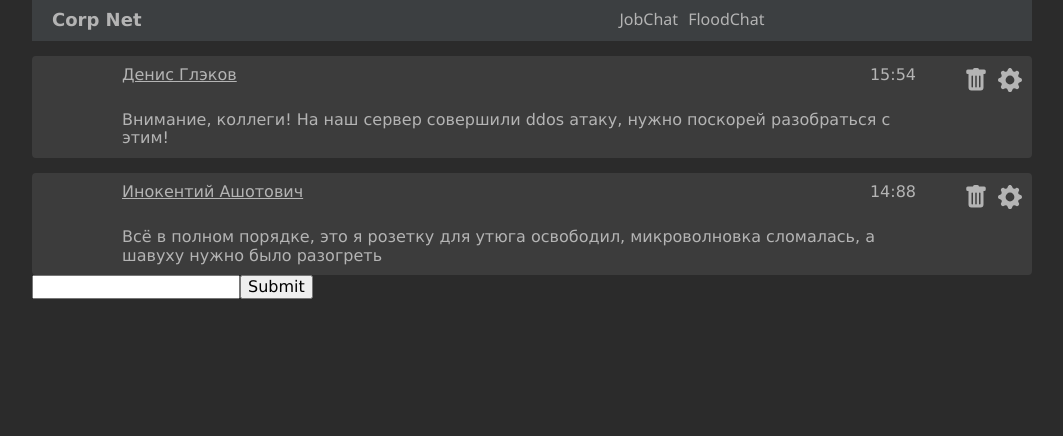
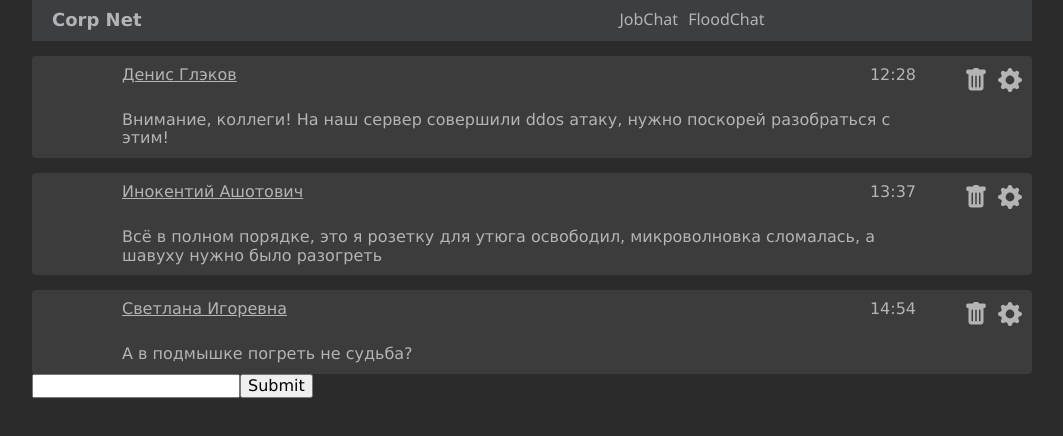
Before and after one commit to Catiumeye/Corp-Net, a React (Create React App) app: page /work in a window 1280 px wide. Shown: the top 436 px of the page, without its empty margins (108-1171 px from the left). Built offline with nearby package versions, Linux system fonts and the light colour scheme.

Commit message:
some refactor and both working chats

```diff
--- a/src/components/app/App.js
+++ b/src/components/app/App.js
@@ -3,7 +3,7 @@ import { Route, Link, Switch, Redirect } from "react-router-dom";
 import './App.css';
 
 import FloodChat from "../floodChat";
-import WorkingChat from "../workingChat";
+import WorkChat from "../workChat";
 import Home from "../home";
 
 const App = () => {
@@ -20,7 +20,7 @@ const App = () => {
             <Switch>
                 <Route exact path='/home' component={Home}/>
                 <Route exact path='/flood' component={FloodChat}/>
-                <Route exact path='/work' component={WorkingChat}/>
+                <Route exact path='/work' component={WorkChat}/>
                 <Redirect from='/' to='/home'/>
             </Switch>
         </div>
--- a/src/components/floodChat/FloodChat.js
+++ b/src/components/floodChat/FloodChat.js
@@ -2,11 +2,11 @@ import React, { useEffect } from "react";
 import UserMessage from "../userMessage";
 import InputMessage from "../inputMessage";
 import { useSelector, useDispatch } from "react-redux";
-import vdv from '../../floodMessages.json'
+import vdv from '../../messageData/floodMessages.json'
 
 const FloodChat = () => {
     const dispatch = useDispatch();
-    const msgList = useSelector(state => state.mainReducer.messagesFlood)
+    const msgList = useSelector(state => state.floodReducer.messagesFlood);
 
     useEffect(() => {
         dispatch({type: 'MAKE_STATE_FOR_FLOOD', payload: vdv});
--- a/src/components/inputMessage/InputMessage.js
+++ b/src/components/inputMessage/InputMessage.js
@@ -2,17 +2,27 @@ import React, {useEffect, useRef} from "react";
 import {useDispatch, useSelector} from "react-redux";
 
 const InputMessage = ({chat}) => {
-    const needToEdit = useSelector((state) => state.mainReducer.needToEditFlood);
-    const editingModeFlood = useSelector(state => state.mainReducer.editingModeFlood)
+    const needToEditFlood = useSelector((state) => state.floodReducer.needToEditFlood);
+    const needToEditWork = useSelector((state) => state.workReducer.needToEditWork);
+    const editingModeFlood = useSelector(state => state.floodReducer.editingModeFlood)
+    const editingModeWork = useSelector(state => state.workReducer.editingModeWork)
     const dispatch = useDispatch();
     const inp = useRef();
 
+    console.log(editingModeWork)
 
     useEffect(() => {
-        if (needToEdit) {
-            inp.current.value = needToEdit[1]
+        if (chat === 'flood') {
+            if (needToEditFlood !== false) {
+                inp.current.value = needToEditFlood[1]
+            }
         }
-    }, [needToEdit])
+        if (chat === 'work') {
+            if (needToEditWork) {
+                inp.current.value = needToEditWork[1]
+            }
+        }
+    }, [needToEditFlood, needToEditWork, chat])
 
     const formSubmit = (e) => {
         e.preventDefault();
@@ -21,7 +31,7 @@ const InputMessage = ({chat}) => {
 
         if (chat === 'flood' && inp.current.value && editingModeFlood) {
             dispatch({type: 'EDIT_MESSAGE_FLOOD_2',
-                payload: {id: needToEdit[0], newMsgFlood: inp.current.value}})
+                payload: {id: needToEditFlood[0], newMsgFlood: inp.current.value}})
         }
         if (chat === 'flood' && inp.current.value && !editingModeFlood) {
             dispatch({type: 'ADD_NEW_MESSAGE_FLOOD',
@@ -31,7 +41,11 @@ const InputMessage = ({chat}) => {
                     time: payloadDate,
                     messageText: inp.current.value }})
         }
-        if (chat === 'work' && inp.current.value && !editingModeFlood) {
+        if (chat === 'work' && inp.current.value && editingModeWork) {
+            dispatch({type: 'EDIT_MESSAGE_WORK_2',
+                payload: {id: needToEditWork[0], newMsgWork: inp.current.value}})
+        }
+        if (chat === 'work' && inp.current.value && !editingModeWork) {
             dispatch({type: 'ADD_NEW_MESSAGE_WORK',
                 payload: {
                     id: date.getTime(),
--- a/src/components/userMessage/UserMessage.js
+++ b/src/components/userMessage/UserMessage.js
@@ -23,12 +23,11 @@ const UserMessage = ({id, name, time, messageText, chat}) => {
                 dispatch({type: 'EDIT_MESSAGE_FLOOD_1', payload: id});
                 break;
             case 'work':
-                dispatch({type: 'EDIT_MESSAGE_WORK', payload: id});
+                dispatch({type: 'EDIT_MESSAGE_WORK_1', payload: id});
                 break;
             default:
                 console.log('UserMessage(editMessage) - has error');
         }
-
     }
 
     return(
--- /dev/null
+++ b/src/components/workChat/index.js
@@ -0,0 +1,2 @@
+import WorkChat from "./workChat";
+export default WorkChat;
--- a/src/components/workingChat/workingChat.js
+++ b/src/components/workChat/workChat.js
@@ -1,13 +1,13 @@
 import React, {useEffect} from "react";
 import InputMessage from "../inputMessage";
 import UserMessage from "../userMessage";
-import vdv from '../../workMessages.json';
+import vdv from '../../messageData/workMessages.json';
 import {useDispatch, useSelector} from "react-redux";
 
 
-const WorkingChat = () => {
+const WorkChat = () => {
     const dispatch = useDispatch();
-    const msgList =  useSelector((state) => state.mainReducer.messagesWork);
+    const msgList =  useSelector((state) => state.workReducer.messagesWork);
 
     useEffect(() => {
         dispatch({type: 'MAKE_STATE_FOR_WORK', payload: vdv});
@@ -25,4 +25,4 @@ const WorkingChat = () => {
     )
 }
 
-export default WorkingChat;
+export default WorkChat;
--- a/src/components/workingChat/index.js
+++ /dev/null
@@ -1,2 +0,0 @@
-import WorkingChat from "./workingChat";
-export default WorkingChat;
--- a/src/workMessages.json
+++ b/src/messageData/workMessages.json
@@ -2,13 +2,19 @@
   {
     "id": 1,
     "name": "Денис Глэков",
-    "time": "15:54",
+    "time": "12:28",
     "messageText": "Внимание, коллеги! На наш сервер совершили ddos атаку, нужно поскорей разобраться с этим!"
   },
   {
     "id": 2,
     "name": "Инокентий Ашотович",
-    "time": "14:88",
+    "time": "13:37",
     "messageText": "Всё в полном порядке, это я розетку для утюга освободил, микроволновка сломалась, а шавуху нужно было разогреть"
+  },
+  {
+    "id": 3,
+    "name": "Светлана Игоревна",
+    "time": "14:54",
+    "messageText": "А в подмышке погреть не судьба?"
   }
 ]
--- a/src/reducers/mainReducer.js
+++ b/src/store/floodReducer.js
@@ -1,12 +1,10 @@
 const initialState = {
     messagesFlood: [],
-    messagesWork: [],
     needToEditFlood: [null, null], /* первый аргумент id, второй текст для редактирования */
     editingModeFlood: false
 }
 
-export const mainReducer = (state = initialState, action) => {
-    console.log(state)
+export const floodReducer = (state = initialState, action) => {
     switch (action.type) {
         case 'MAKE_STATE_FOR_FLOOD':
             return {...state, messagesFlood: [...action.payload]}
@@ -16,7 +14,7 @@ export const mainReducer = (state = initialState, action) => {
             return {...state, messagesFlood: [...state.messagesFlood, action.payload] }
 
 
-        case 'EDIT_MESSAGE_FLOOD_1':
+        case 'EDIT_MESSAGE_FLOOD_1': /* Первый этап редактирования срабатывает по нажатию на шестерёнку */
             //Создает needToEditF с id элемента и текстом, которые нужно изменить и включает режим редактирования
             let vdvFlood = null;
             state.messagesFlood.forEach((item) => {
@@ -25,15 +23,14 @@ export const mainReducer = (state = initialState, action) => {
             return {...state, needToEditFlood: [action.payload, vdvFlood], editingModeFlood: true}
 
 
-        case 'EDIT_MESSAGE_FLOOD_2':
-            // let sliceFrom, sliceTo = null;
+        case 'EDIT_MESSAGE_FLOOD_2': /* Второй этап редактирования срабатывает при отправке формы */
+            //Заменяет сообщение и возвращает новый массив
             const zaVDV = state.messagesFlood.map((item, index) => {
                 if (item.id === state.needToEditFlood[0]) {
                     state.messagesFlood[index].messageText = action.payload.newMsgFlood;
                 }
                 return item
             })
-            console.log(zaVDV)
             return {...state, needToEditFlood: [null, null], messagesFlood: zaVDV, editingModeFlood: false}
 
 
@@ -42,18 +39,6 @@ export const mainReducer = (state = initialState, action) => {
             return {...state, messagesFlood: newMsgListFlood}
 
 
-
-
-
-        case 'MAKE_STATE_FOR_WORK':
-            return {...state, messagesWork: [...action.payload]}
-        case 'ADD_NEW_MESSAGE_WORK':
-            return {...state, messagesWork: [...state.messagesWork, action.payload] }
-        case 'EDIT_MESSAGE_WORK':
-            return {...state, messagesWork: state.messagesWork}
-        case 'REMOVE_MESSAGE_WORK':
-            const newMsgWork = state.messagesWork.filter((item) => item.id !== action.payload)
-            return {...state, messagesWork: newMsgWork}
         default:
             return state;
     }
--- a/src/store/index.js
+++ b/src/store/index.js
@@ -1,10 +1,12 @@
 import { createStore, combineReducers } from "redux";
 import { composeWithDevTools } from "redux-devtools-extension";
-import {mainReducer} from "../reducers/mainReducer";
+import {floodReducer} from "./floodReducer";
+import {workReducer} from "./workReducer";
 
 
 const rootReducer = combineReducers({
-    mainReducer
+    floodReducer,
+    workReducer
 })
 
 export const store = createStore(rootReducer, composeWithDevTools())
--- /dev/null
+++ b/src/store/workReducer.js
@@ -0,0 +1,44 @@
+const initialState = {
+    messagesWork: [],
+    needToEditWork: [null, null], /* первый аргумент id, второй текст для редактирования */
+    editingModeWork: false
+}
+
+export const workReducer = (state = initialState, action) => {
+    switch (action.type) {
+        case 'MAKE_STATE_FOR_WORK':
+            return {...state, messagesWork: [...action.payload]}
+
+
+        case 'ADD_NEW_MESSAGE_WORK':
+            return {...state, messagesWork: [...state.messagesWork, action.payload] }
+
+
+        case 'EDIT_MESSAGE_WORK_1': /* Первый этап редактирования срабатывает по нажатию на шестерёнку */
+            //Создает needToEditF с id элемента и текстом, которые нужно изменить и включает режим редактирования
+            let dvdFlood = null;
+            state.messagesWork.forEach((item) => {
+                if (item.id === action.payload) dvdFlood = item.messageText;
+            })
+            return {...state, needToEditWork: [action.payload, dvdFlood], editingModeWork: true}
+
+
+        case 'EDIT_MESSAGE_WORK_2': /* Второй этап редактирования срабатывает при отправке формы */
+            //Заменяет сообщение и возвращает новый массив
+            const zaDVD = state.messagesWork.map((item, index) => {
+                if (item.id === state.needToEditWork[0]) {
+                    state.messagesWork[index].messageText = action.payload.newMsgWork;
+                }
+                return item
+            })
+            return {...state, needToEditWork: [null, null], messagesWork: zaDVD, editingModeWork: false}
+
+        case 'REMOVE_MESSAGE_WORK':
+            const newMsgWork = state.messagesWork.filter((item) => item.id !== action.payload)
+            return {...state, messagesWork: newMsgWork}
+
+
+        default:
+            return state;
+    }
+}
```
Also changed, not shown: src/messageData/floodMessages.json (renamed from src/floodMessages.json).
